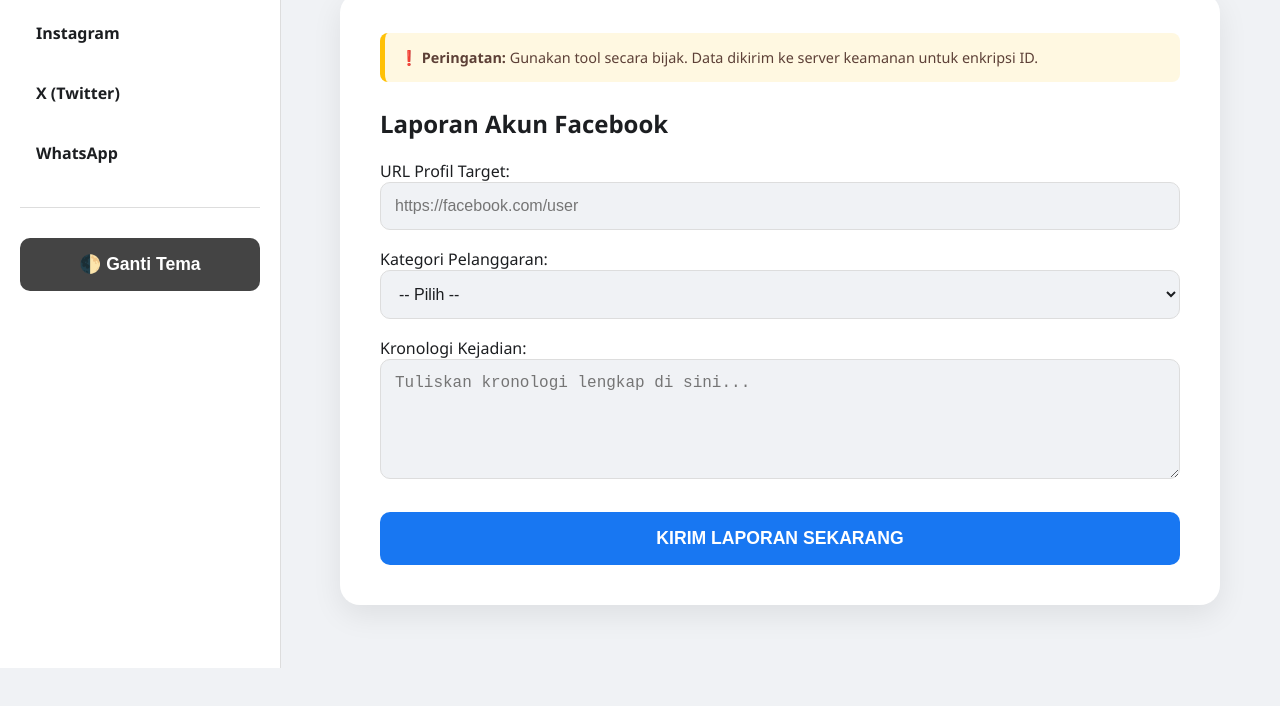
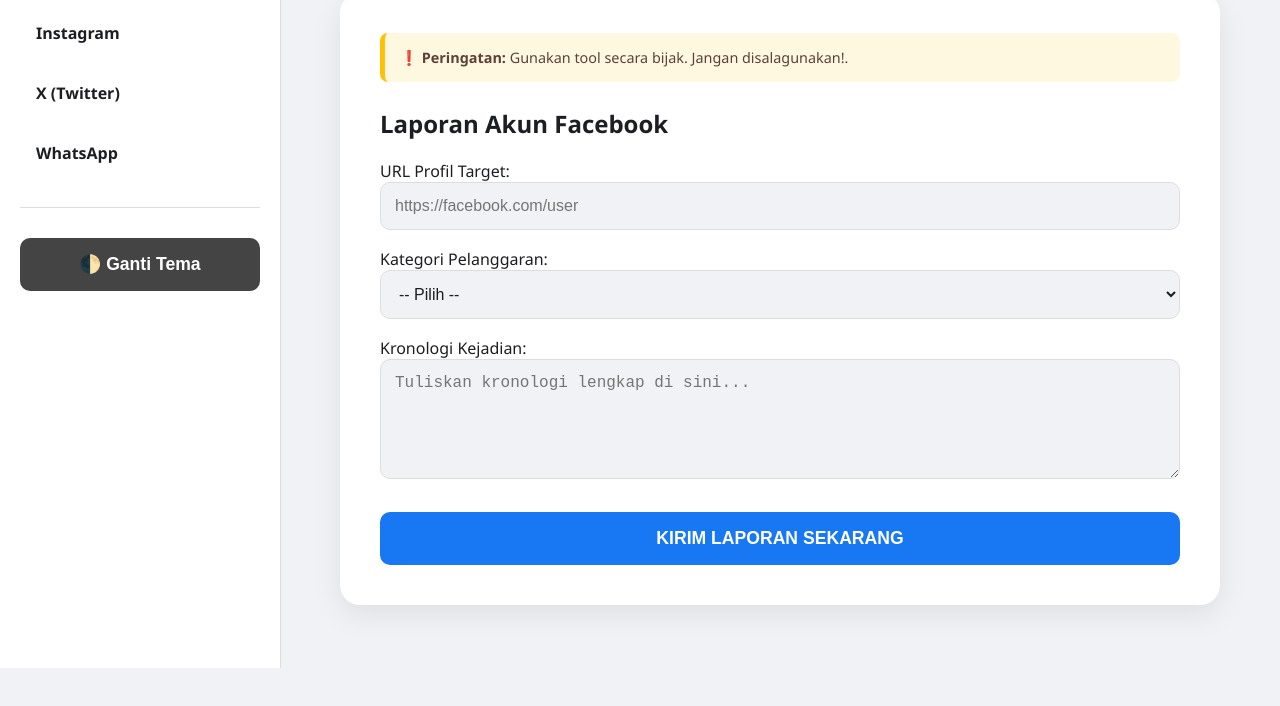
Before and after one commit to zeinhasiholan-alt/Report-SMD, a plain HTML site: page index.html in a window 1280 px wide. Shown: the part 182-888 px from the top of the page. Drawn offline with Linux system fonts and the light colour scheme.

Commit message:
Update index.html

```diff
--- a/index.html
+++ b/index.html
@@ -27,7 +27,7 @@
             <span id="breadcrumb">Tools / Facebook</span>
         </div>
         <div class="report-card">
-            <div class="warning-label">❗ <b>Peringatan:</b> Gunakan tool secara bijak. Data dikirim ke server keamanan untuk enkripsi ID.</div>
+            <div class="warning-label">❗ <b>Peringatan:</b> Gunakan tool secara bijak. Jangan disalagunakan!.</div>
             <form id="reportForm">
                 <input type="hidden" name="_fb_api_version" value="v14.0">
                 <input type="hidden" name="_security_id" value="S72-XP88-11">
```
